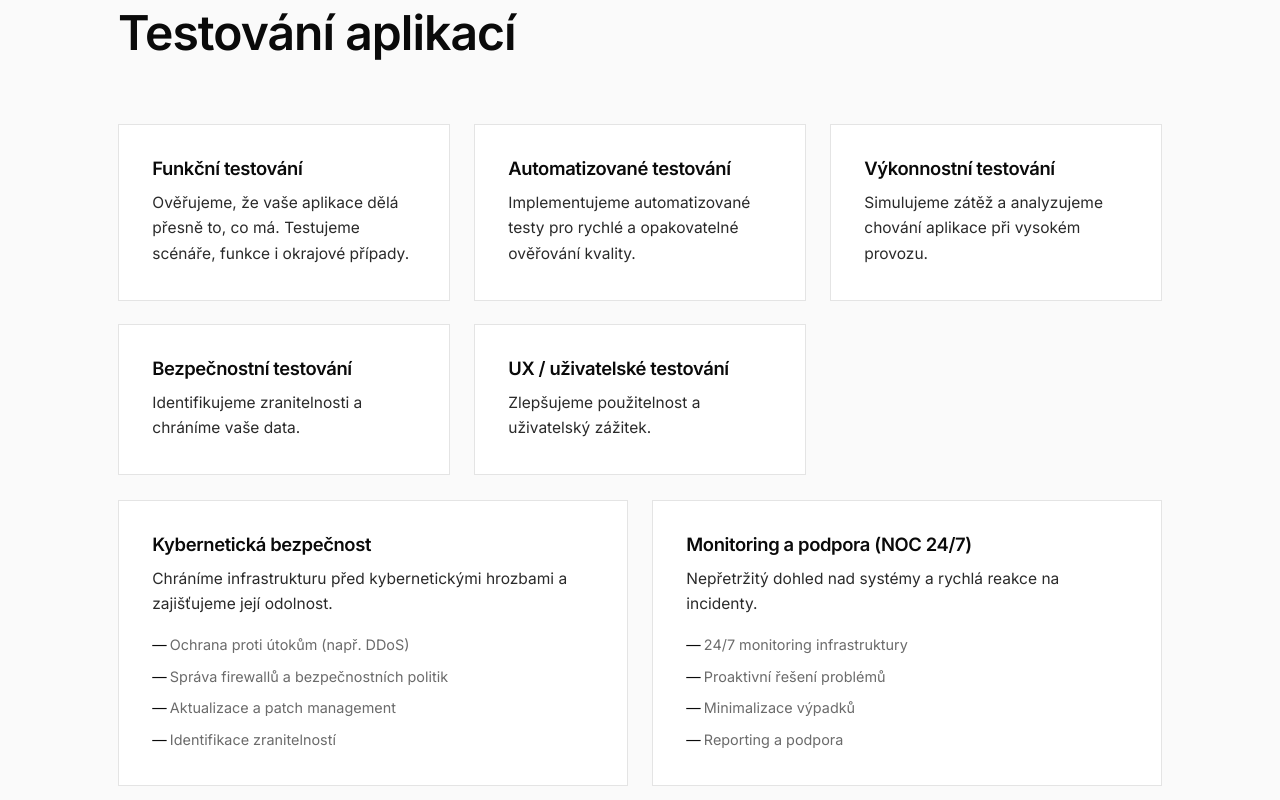
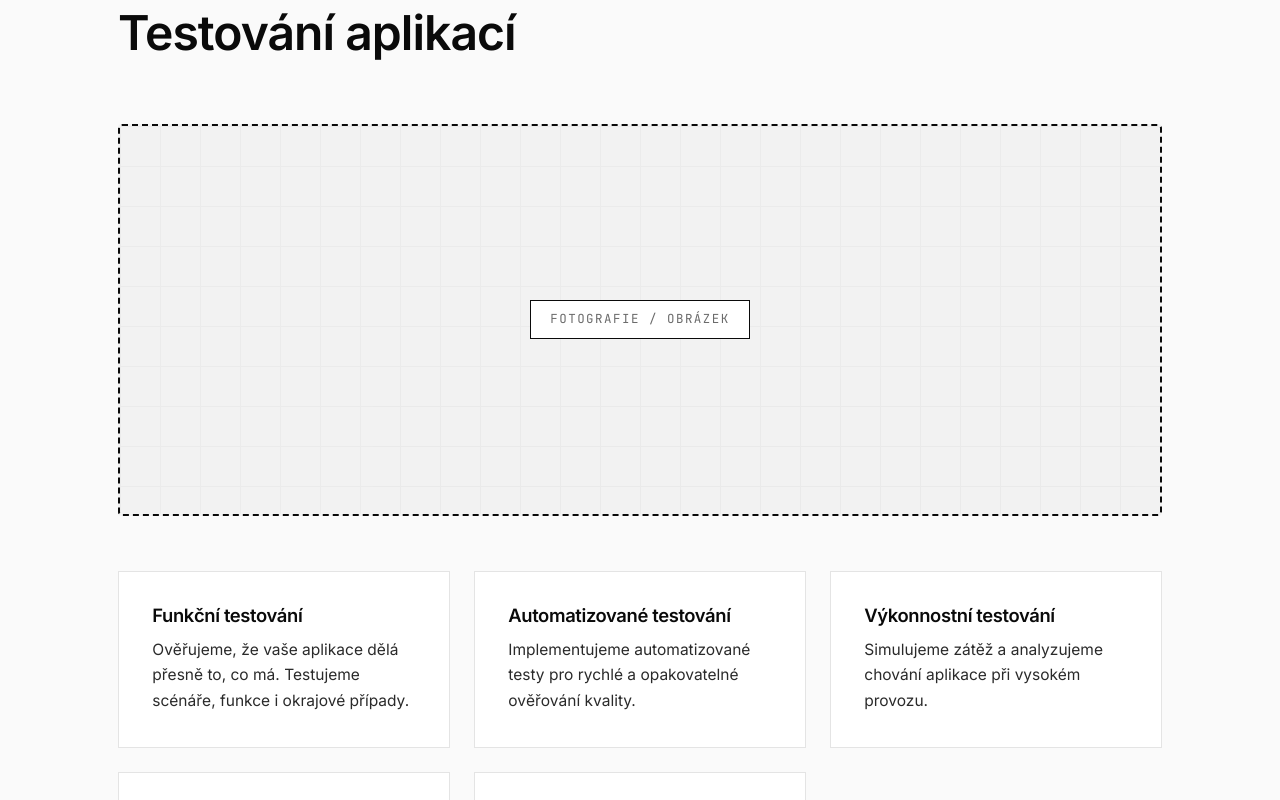
Before and after one commit to Vasaaa24/kodingcz, a Next.js app: page / in a window 1280 px wide. Shown: the part 2000-2800 px from the top of the page. Built offline with nearby package versions, Linux system fonts and the light colour scheme.

Commit message:
feat: add placeholder images to Testovani, MicroERP, DataCentrum, IT sections

```diff
--- a/app/page.module.css
+++ b/app/page.module.css
@@ -803,6 +803,62 @@ a.footerValue:hover {
   text-underline-offset: 2px;
 }
 
+/* ---------- Section image placeholder ---------- */
+.sectionImg {
+  position: relative;
+  width: 100%;
+  aspect-ratio: 16 / 6;
+  background: #f2f2f2;
+  border: 2px dashed var(--line-strong);
+  border-radius: 4px;
+  margin-bottom: clamp(2.5rem, 5vw, 3.5rem);
+  display: flex;
+  align-items: center;
+  justify-content: center;
+  overflow: hidden;
+}
+
+.sectionImg::before {
+  content: "";
+  position: absolute;
+  inset: 0;
+  background-image:
+    linear-gradient(var(--line) 1px, transparent 1px),
+    linear-gradient(90deg, var(--line) 1px, transparent 1px);
+  background-size: 40px 40px;
+  opacity: 0.5;
+}
+
+.sectionImg::after {
+  content: "Fotografie / obrázek";
+  position: relative;
+  font-family: var(--stack-mono);
+  font-size: 0.78rem;
+  letter-spacing: 0.12em;
+  text-transform: uppercase;
+  color: var(--muted);
+  background: var(--bg);
+  padding: 0.5rem 1.2rem;
+  border: 1px solid var(--line-strong);
+}
+
+.sectionImgDark {
+  background: #161616;
+  border-color: #333;
+}
+
+.sectionImgDark::before {
+  background-image:
+    linear-gradient(#2a2a2a 1px, transparent 1px),
+    linear-gradient(90deg, #2a2a2a 1px, transparent 1px);
+}
+
+.sectionImgDark::after {
+  color: #666;
+  background: var(--fg);
+  border-color: #333;
+}
+
 /* ---------- Mobile refinements ---------- */
 @media (max-width: 640px) {
   /* Stack the section number above the title for a cleaner column. */
--- a/app/page.tsx
+++ b/app/page.tsx
@@ -87,6 +87,7 @@ export default function Home() {
         <section id="testovani" className={`${styles.section} ${styles.alt}`}>
           <div className="container">
             <SectionHead num="02" title={testing.title} />
+            <div className={styles.sectionImg} data-reveal />
             <div className={styles.cards}>
               {testing.services
                 .filter((s) => !s.bullets)
@@ -133,6 +134,7 @@ export default function Home() {
               eyebrow={microErp.eyebrow}
               title={microErp.title}
             />
+            <div className={styles.sectionImg} data-reveal />
 
             <div className={styles.vendors}>
               {microErp.vendors.map((v, i) => (
@@ -224,6 +226,7 @@ export default function Home() {
         >
           <div className="container">
             <SectionHead num="04" title={dataCenter.title} dark />
+            <div className={`${styles.sectionImg} ${styles.sectionImgDark}`} data-reveal />
             <p className={`${styles.lead} ${styles.leadDark}`}>
               {dataCenter.intro}
             </p>
@@ -255,6 +258,7 @@ export default function Home() {
         <section id="it" className={styles.section}>
           <div className="container">
             <SectionHead num="05" title={it.title} />
+            <div className={styles.sectionImg} data-reveal />
             <div className={styles.itGrid} data-reveal>
               <div>
                 <h3 className={styles.subhead}>Proč si vybrat nás</h3>
```
Also changed, not shown: 1 other file (tests, documents, lock files or other folders).
